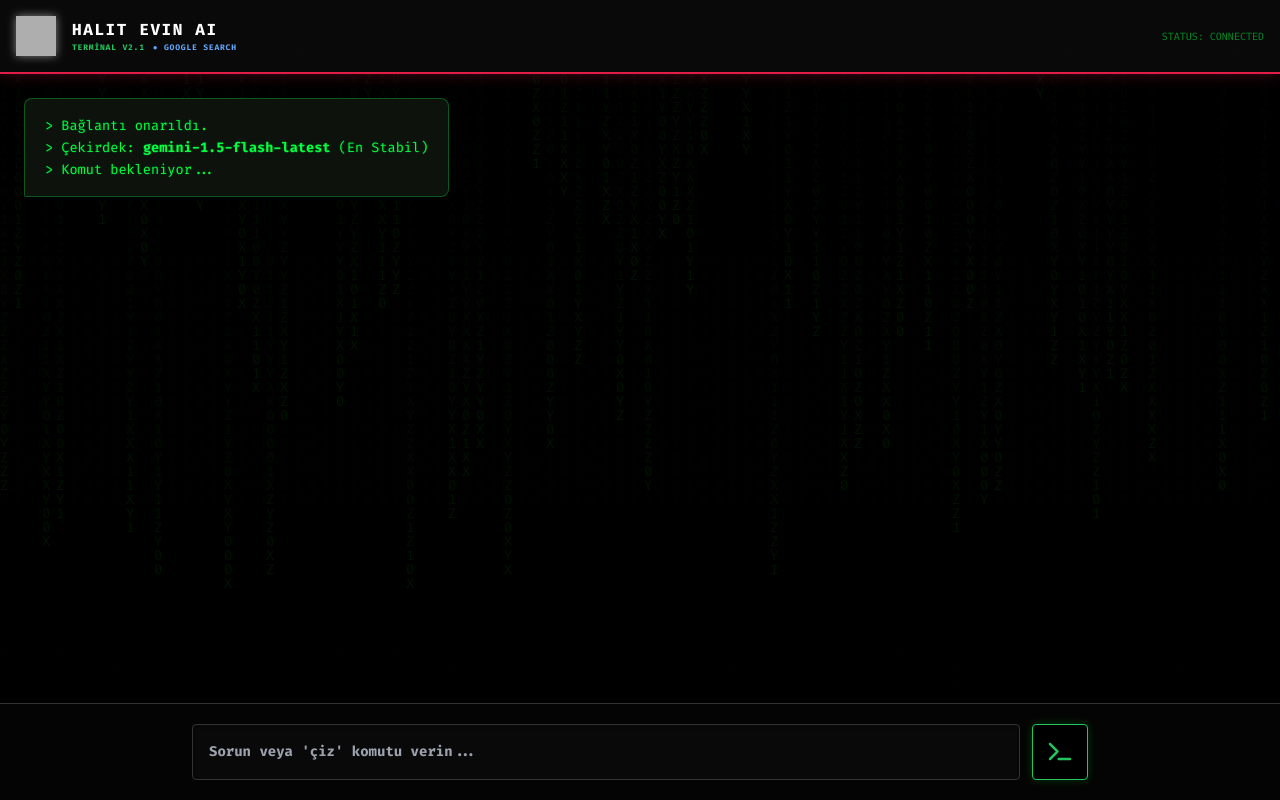
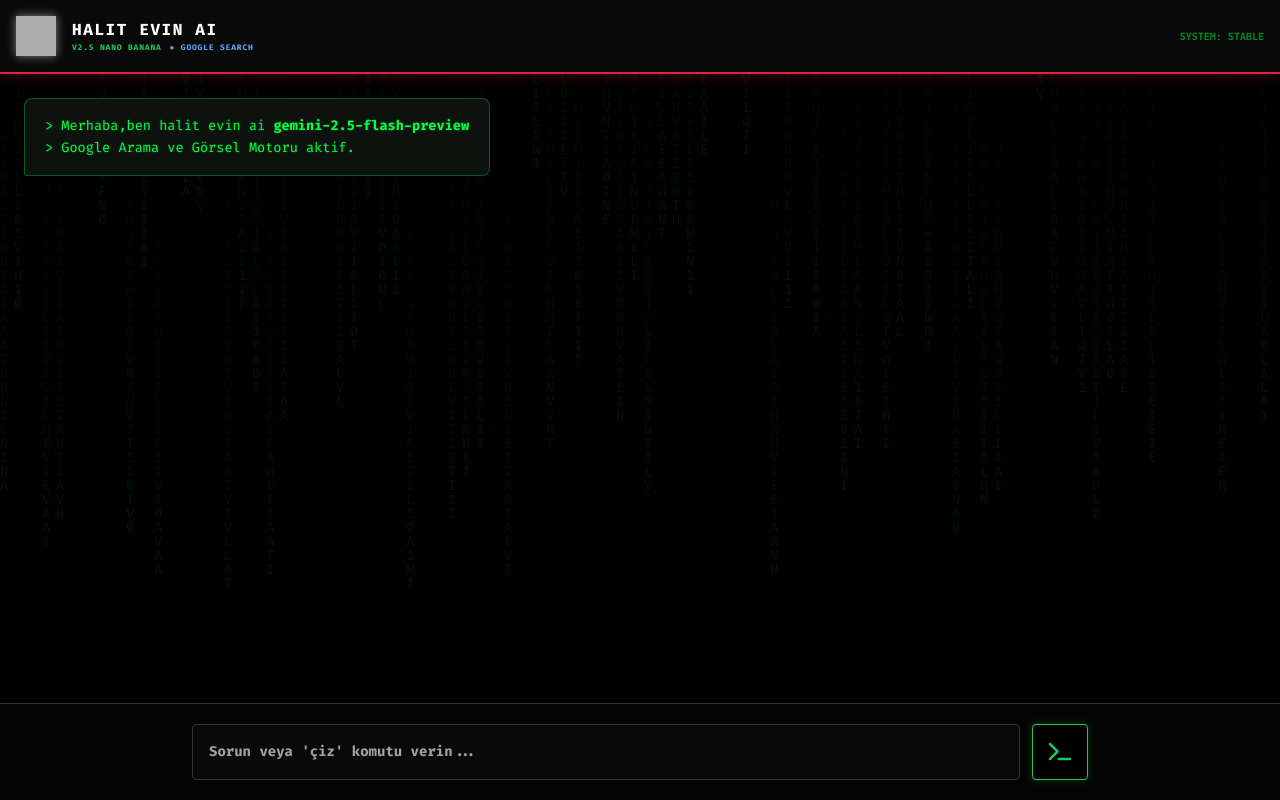
Before and after one commit to 46065400/index.html, a plain HTML site: page index.html in a window 1280 px wide. Drawn offline with nearby package versions, Linux system fonts and the light colour scheme; grey boxes are pictures that could not be loaded.

Commit message:
Update title and improve visual elements in HTML

```diff
--- a/index.html
+++ b/index.html
@@ -3,7 +3,7 @@
 <head>
     <meta charset="UTF-8">
     <meta name="viewport" content="width=device-width, initial-scale=1.0, maximum-scale=1.0, user-scalable=no">
-    <title>Halit Evin AI | Stable Terminal</title>
+    <title>Halit Evin AI | Terminal Fix</title>
     <script src="https://cdn.tailwindcss.com"></script>
     <link rel="stylesheet" href="https://cdnjs.cloudflare.com/ajax/libs/font-awesome/6.4.0/css/all.min.css">
     <style>
@@ -14,7 +14,7 @@
             background-color: #000; font-family: 'Fira Code', monospace;
         }
 
-        #matrix-canvas { position: fixed; top: 0; left: 0; z-index: 0; opacity: 0.5; }
+        #matrix-canvas { position: fixed; top: 0; left: 0; z-index: 0; opacity: 0.6; }
 
         .ui-layer {
             position: relative; z-index: 1; display: flex; flex-direction: column;
@@ -38,13 +38,13 @@
         }
 
         .ai-bubble {
-            background: rgba(15, 20, 15, 0.9); color: #00ff41;
+            background: rgba(15, 20, 15, 0.95); color: #00ff41;
             border: 1px solid rgba(0, 255, 65, 0.3); border-bottom-left-radius: 2px;
             align-self: flex-start; text-shadow: 0 0 2px rgba(0, 255, 65, 0.3);
         }
 
         .user-bubble {
-            background: rgba(225, 29, 72, 0.8); color: white;
+            background: rgba(225, 29, 72, 0.85); color: white;
             border-bottom-right-radius: 2px; align-self: flex-end;
             box-shadow: 0 0 10px rgba(225, 29, 72, 0.2);
         }
@@ -102,13 +102,13 @@
                 <div>
                     <h1 class="font-bold text-white text-md tracking-widest">HALIT EVIN AI</h1>
                     <div class="text-[8px] text-green-500 font-bold uppercase tracking-widest flex items-center gap-2">
-                        <span>Terminal v2.1</span>
+                        <span>v2.5 Nano Banana</span>
                         <span class="text-blue-400">● Google Search</span>
                     </div>
                 </div>
             </div>
-            <div class="text-[#00ff41] text-[10px] font-mono animate-pulse">
-                STATUS: CONNECTED
+            <div class="text-[#00ff41] text-[10px] font-mono animate-pulse font-bold">
+                SYSTEM: STABLE
             </div>
         </header>
 
@@ -118,9 +118,10 @@
 
         <main id="chat-box" class="chat-scroll">
             <div class="bubble ai-bubble">
-                > Bağlantı onarıldı.<br>
-                > Çekirdek: <b>gemini-1.5-flash-latest</b> (En Stabil)<br>
-                > Komut bekleniyor...
+                > Merhaba,ben halit evin ai <b>gemini-2.5-flash-preview</b><br>
+
+                > Google Arama ve Görsel Motoru aktif.<br>
+
             </div>
         </main>
 
@@ -141,7 +142,7 @@
         const ctx = canvas.getContext('2d');
         canvas.width = window.innerWidth;
         canvas.height = window.innerHeight;
-        const chars = "10XYZ";
+        const chars = "01HALITEVINAI";
         const fontSize = 14;
         const columns = canvas.width / fontSize;
         const drops = Array(Math.floor(columns)).fill(1);
@@ -166,7 +167,7 @@
         });
 
         // AI Logic
-        const apiKey = "AIzaSyAYpY_3Mr8wY6gfsl6gBcK1JSJQ2OAuVYs"; // API ANAHTARINIZI BURAYA KOYUN
+        const apiKey = "AIzaSyAYpY_3Mr8wY6gfsl6gBcK1JSJQ2OAuVYs"; // API ANAHTARINIZI BURAYA EKLİYORSUNUZ
 
         const chatBox = document.getElementById('chat-box');
         const userInput = document.getElementById('userInput');
@@ -184,8 +185,11 @@
 
             const isVisual = /(çiz|oluştur|yap|resim|görsel|draw|image|tasarla)/i.test(query);
 
-            // DÜZELTME: 'latest' etiketi eklendi, böylece model bulunamadı hatası giderildi.
-            const model = isVisual ? "gemini-2.5-flash-image-preview" : "gemini-1.5-flash-latest";
+            // DÜZELTME: Hata vermeyen, en güncel ve desteklenen model
+            let model = "gemini-2.5-flash-preview-09-2025";
+            if (isVisual) {
+                model = "gemini-2.5-flash-image-preview";
+            }
 
             try {
                 const payload = {
@@ -232,7 +236,7 @@
                     let htmlContent = "> " + p.text.replace(/\n/g, '<br>> ');
 
                     if (sources.length > 0) {
-                        htmlContent += `<br><br><div class="text-xs text-green-400 opacity-80 mb-1 border-t border-green-900 pt-2">REFERANSLAR:</div>`;
+                        htmlContent += `<br><br><div class="text-xs text-green-400 opacity-80 mb-1 border-t border-green-900 pt-2">KAYNAKLAR:</div>`;
                         sources.forEach(src => {
                             if (src.web) {
                                 htmlContent += `<a href="${src.web.uri}" target="_blank" class="source-tag"><i class="fas fa-link"></i> ${src.web.title}</a>`;
```
